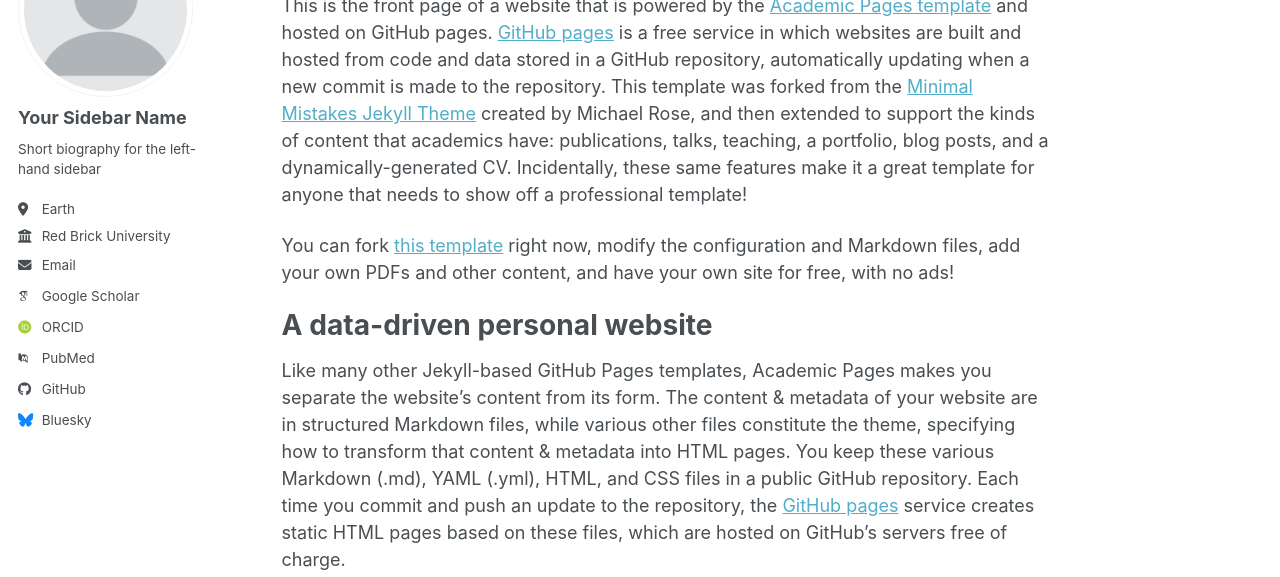
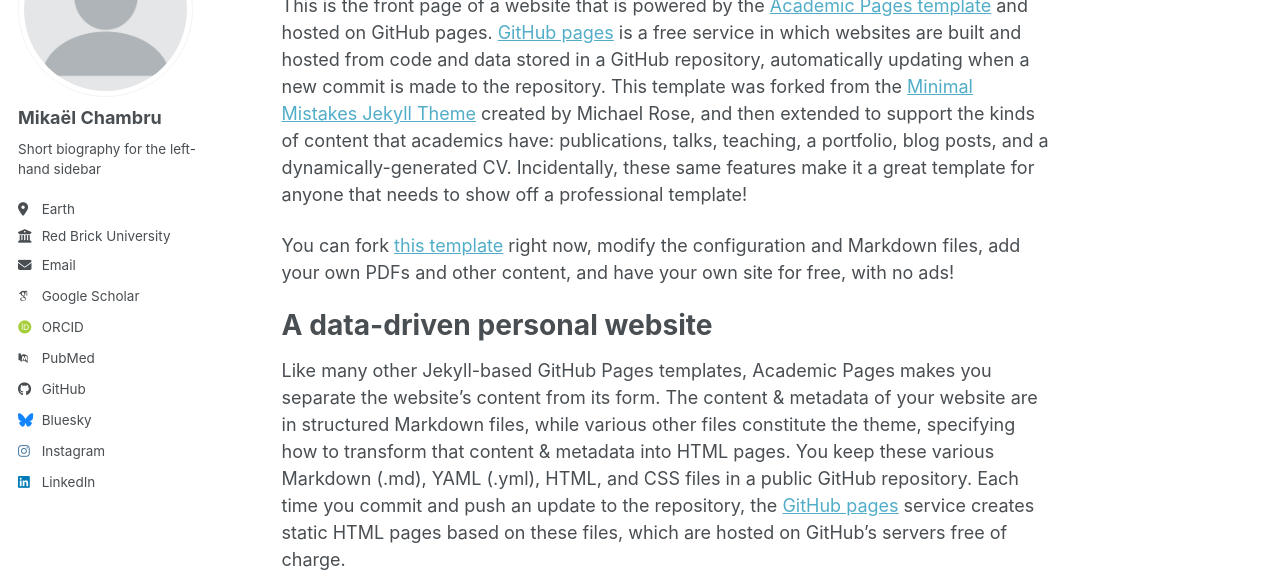
Before and after one commit to mikaelchambru/mikaelchambru.github.io, a Jekyll site: the page built from _pages/about.md, in a window 1280 px wide. Shown: the part 177-754 px from the top of the page. Built offline with Jekyll 4.4.1, drawn with Linux system fonts in a browser that asks for light colours; some web fonts are replaced; a script bundle is joined from its source files by our own code; library files that are not in the unit come from our copies; some of the changed lines change nothing that is shown.

Commit message:
Update _config.yml

```diff
--- a/_config.yml
+++ b/_config.yml
@@ -24,7 +24,7 @@
 author:
   # Biographic information
   avatar           : "profile.png"
-  name             : "Your Sidebar Name"
+  name             : "Mikaël Chambru"
   pronouns         : # example: "she/her"
   bio              : "Short biography for the left-hand sidebar"
   location         : "Earth"
@@ -35,10 +35,10 @@
   # Academic websites
   academia         : # URL
   arxiv            : # URL - Update with the correct link to your profile
-  googlescholar    : "https://scholar.google.com/citations?user=PS_CX0AAAAAJ"
+  googlescholar    : "https://scholar.google.fr/citations?user=rn4-4goAAAAJ&hl=fr&authuser=3"
   inspire-hep      : # URL
   impactstory      : # URL
-  orcid            : "https://orcid.org/yourorcidurl"
+  orcid            : "https://orcid.org/0009-0006-8076-7579"
   semantic         : # URL
   ssrn             : # URL
   pubmed           : "https://www.ncbi.nlm.nih.gov/pubmed/?term=john+snow"
@@ -64,9 +64,9 @@
   goodreads        : # Username
   google_plus      : # Username
   keybase          : # Username
-  instagram        : # Username
+  instagram        : "https://www.instagram.com/mikaelchambru/"
   lastfm           : # Username
-  linkedin         : # Username
+  linkedin         : "https://www.linkedin.com/in/mikaël-chambru-714b665b/"
   mastodon         : # URL
   medium           : # URL
   pinterest        : # Username
```
